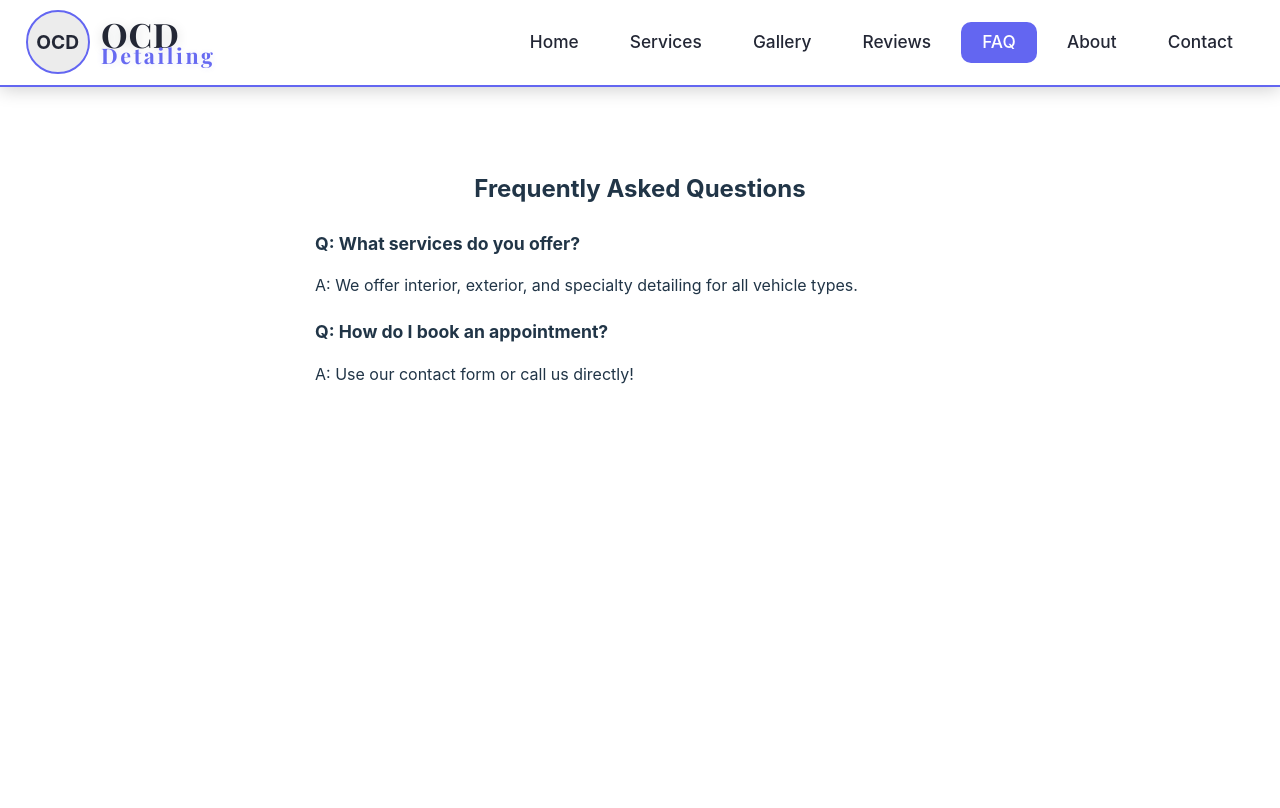
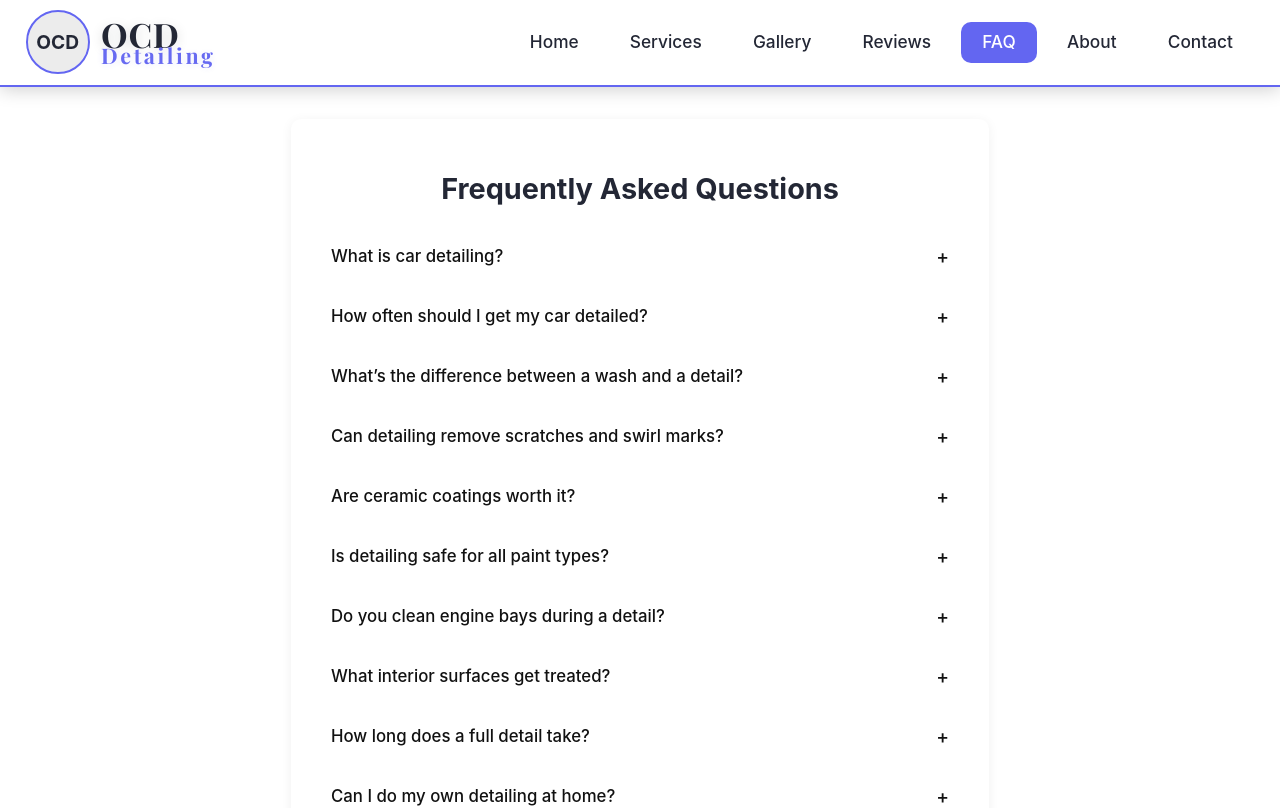
Before and after one commit to usmanAfzalKhan/ocd-detailing, a React (Vite) app: page /faq in a window 1280 px wide. Shown: the top 808 px of the page. Built offline with nearby package versions, Linux system fonts and the light colour scheme.

Commit message:
Add FAQ page data file and accordion-style display for questions

```diff
--- /dev/null
+++ b/src/data/faq.js
@@ -0,0 +1,45 @@
+// src/data/faq.js
+const faqs = [
+  {
+    question: "What is car detailing?",
+    answer: "Car detailing is a meticulous process of cleaning, restoring, and protecting both the interior and exterior of a vehicle to near-showroom condition."
+  },
+  {
+    question: "How often should I get my car detailed?",
+    answer: "For best results, a full detail every 3–4 months helps maintain paint protection and interior cleanliness, with a quick wash & interior wipe-down between details."
+  },
+  {
+    question: "What’s the difference between a wash and a detail?",
+    answer: "A wash cleans the surface dirt, while a detail goes deeper—clay barring, polishing, waxing, interior shampooing, leather conditioning, and more."
+  },
+  {
+    question: "Can detailing remove scratches and swirl marks?",
+    answer: "Yes—light scratches and swirl marks can often be removed or greatly reduced through multi-stage polishing and paint correction techniques."
+  },
+  {
+    question: "Are ceramic coatings worth it?",
+    answer: "Ceramic coatings provide long-lasting hydrophobic protection (6–12+ months), making maintenance washes easier and helping resist minor scratches and UV damage."
+  },
+  {
+    question: "Is detailing safe for all paint types?",
+    answer: "Professional detailers tailor their methods to each finish—metallic, matte, clearcoat or single-stage—to avoid etching or fading."
+  },
+  {
+    question: "Do you clean engine bays during a detail?",
+    answer: "Engine-bay cleaning is an optional add-on. It involves degreasing, gentle rinsing, and dressing to safely remove grime without harming electrical components."
+  },
+  {
+    question: "What interior surfaces get treated?",
+    answer: "A full interior detail typically includes vacuuming, steam-cleaning carpets, shampooing upholstery, conditioning leather, and wiping down all panels, vents & consoles."
+  },
+  {
+    question: "How long does a full detail take?",
+    answer: "Most full details take 3–6 hours, depending on vehicle size and condition. Express or single-area details can be completed in under 2 hours."
+  },
+  {
+    question: "Can I do my own detailing at home?",
+    answer: "DIY detailing is possible with the right tools and products, but professional detailers have specialized equipment and expertise to achieve deeper, longer-lasting results."
+  }
+];
+
+export default faqs;
--- a/src/pages/Faq.jsx
+++ b/src/pages/Faq.jsx
@@ -1,19 +1,36 @@
-import React from "react";
+// src/pages/Faq.jsx
+import React, { useState } from "react";
 import styles from "./Faq.module.css";
+import faqs from "../data/faq";  // now imports the default
 
-const Faq = () => (
-  <section className={styles.faq}>
-    <h2>Frequently Asked Questions</h2>
-    <div className={styles.item}>
-      <h4>Q: What services do you offer?</h4>
-      <p>A: We offer interior, exterior, and specialty detailing for all vehicle types.</p>
-    </div>
-    <div className={styles.item}>
-      <h4>Q: How do I book an appointment?</h4>
-      <p>A: Use our contact form or call us directly!</p>
-    </div>
-    {/* Add more FAQs here */}
-  </section>
-);
+export default function Faq() {
+  const [openIndex, setOpenIndex] = useState(null);
+  const toggle = idx => setOpenIndex(openIndex === idx ? null : idx);
 
-export default Faq;
+  return (
+    <section className={styles.faq}>
+      <h2>Frequently Asked Questions</h2>
+      {faqs.map((item, idx) => (
+        <div key={idx} className={styles.item}>
+          <button
+            className={styles.question}
+            onClick={() => toggle(idx)}
+            aria-expanded={openIndex === idx}
+          >
+            {item.question}
+            <span className={styles.icon}>
+              {openIndex === idx ? "−" : "+"}
+            </span>
+          </button>
+          <div
+            className={`${styles.answer} ${
+              openIndex === idx ? styles.open : ""
+            }`}
+          >
+            <p>{item.answer}</p>
+          </div>
+        </div>
+      ))}
+    </section>
+  );
+}
--- a/src/pages/Faq.module.css
+++ b/src/pages/Faq.module.css
@@ -1,10 +1,84 @@
+/* src/pages/Faq.module.css */
 .faq {
   max-width: 650px;
   margin: 2rem auto;
-  background: #fafafa;
-  padding: 2rem 1rem;
+  background: #fff;
+  padding: 1.5rem;
   border-radius: 10px;
+  box-shadow: 0 2px 12px rgba(0,0,0,0.06);
 }
-.faq h2 { text-align: center; margin-bottom: 1.5rem; }
-.item { margin-bottom: 1.4rem; }
-.item h4 { margin: 0 0 0.3rem 0; font-size: 1.1rem; }
+
+.faq h2 {
+  text-align: center;
+  margin-bottom: 1.5rem;
+  font-size: 1.8rem;
+  color: #232735;
+}
+
+.item + .item {
+  margin-top: 1rem;
+}
+
+.question {
+  width: 100%;
+  background: none;
+  border: none;
+  padding: 0.75rem 1rem;
+  text-align: left;
+  font-size: 1.05rem;
+  font-weight: 500;
+  color: #111;
+  cursor: pointer;
+  position: relative;
+  border-radius: 6px;
+  transition: background 0.2s;
+}
+
+.question:hover {
+  background: #f0f0f0;
+}
+
+.icon {
+  position: absolute;
+  right: 1rem;
+  top: 50%;
+  transform: translateY(-50%);
+  font-size: 1.2rem;
+}
+
+.answer {
+  max-height: 0;
+  overflow: hidden;
+  transition: max-height 0.3s ease, padding 0.3s ease;
+  padding: 0 1rem;
+}
+
+.answer.open {
+  padding: 0.5rem 1rem 1rem;
+  max-height: 200px; /* enough for most answers */
+}
+
+.answer p {
+  margin: 0;
+  color: #333;
+  line-height: 1.5;
+  font-size: 1rem;
+}
+
+/* Mobile tweaks */
+@media (max-width: 600px) {
+  .faq {
+    margin: 1rem;
+    padding: 1rem;
+  }
+  .question {
+    font-size: 1rem;
+    padding: 0.6rem 0.8rem;
+  }
+  .icon {
+    right: 0.8rem;
+  }
+  .answer p {
+    font-size: 0.95rem;
+  }
+}
```
